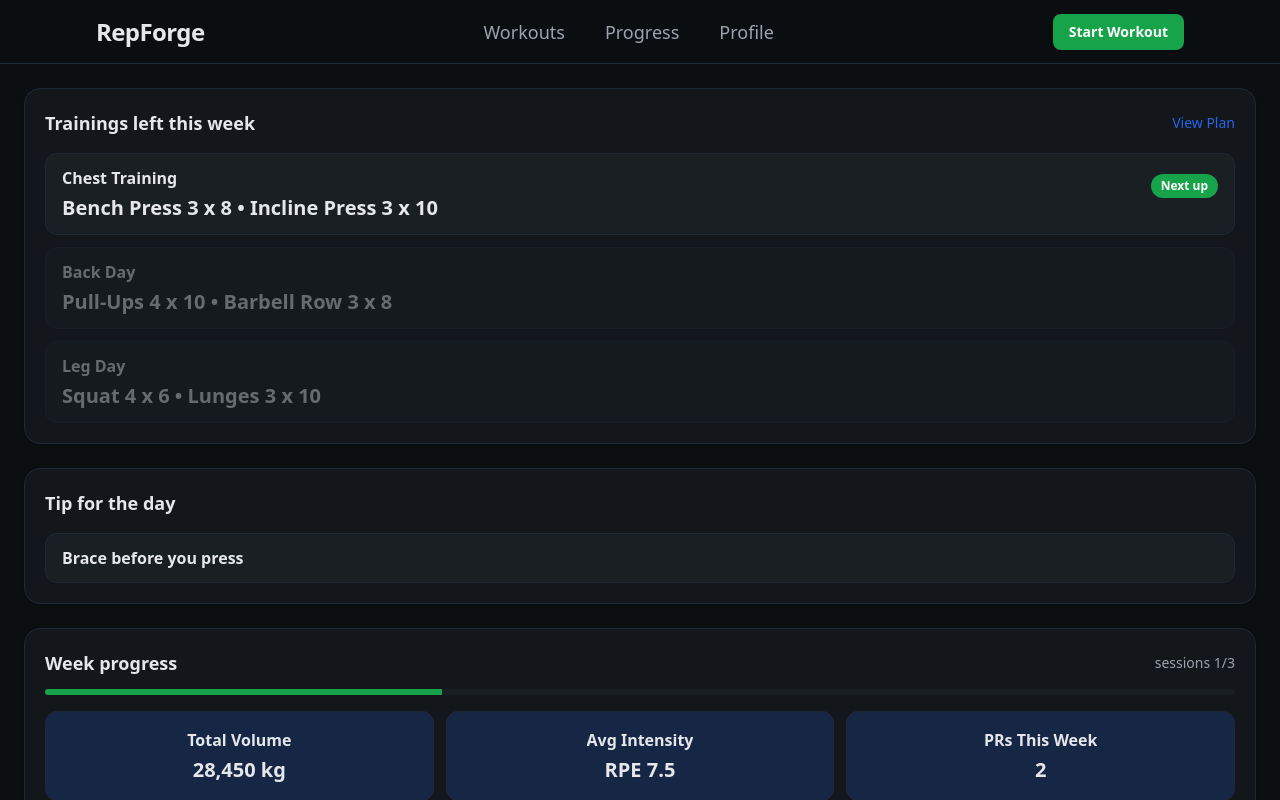
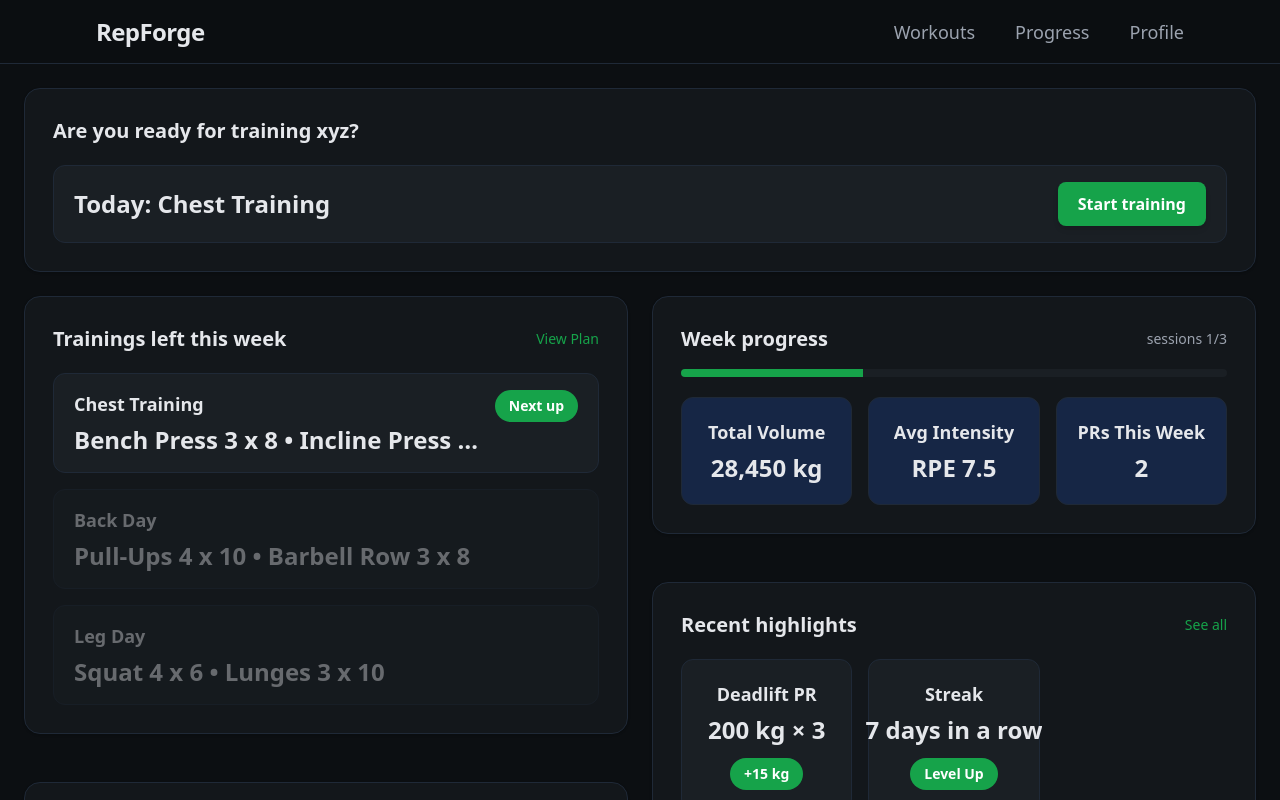
Before and after one commit to szymonadamowicz/SportApp, a Next.js app in the folder frontend-app/: page / in a window 1280 px wide. Shown: the top 800 px of the page. Built offline with nearby package versions, Linux system fonts and the light colour scheme.

Commit message:
homepage improvements with styles

```diff
--- a/frontend-app/src/app/components/InfoPanel.tsx
+++ b/frontend-app/src/app/components/InfoPanel.tsx
@@ -20,18 +20,18 @@ export default function InfoPanel({
   return (
     <section
       className={clsx(
-        "bg-bgCard border border-borderSoft rounded-2xl mt-6 p-4 md:p-5 shadow-sm",
+        "bg-bgCard border border-borderSoft rounded-2xl mt-6 p-6 md:p-7 shadow-sm",
         className
       )}
     >
       <div className="flex items-center justify-between gap-3">
-        <h3 className="text-textPrimary text-lg font-semibold">{title}</h3>
+        <h3 className="text-textPrimary text-xl font-semibold">{title}</h3>
 
         {anchorDesc ? (
           <a
             href={anchorDesc.href ?? "#"}
             onClick={anchorDesc.onClick}
-            className="text-sm text-infoBlue hover:underline hover:opacity-90 cursor-pointer select-none"
+            className="text-sm text-accent hover:underline hover:opacity-90 cursor-pointer select-none"
           >
             {anchorDesc.label}
           </a>
@@ -41,7 +41,7 @@ export default function InfoPanel({
       </div>
 
       {typeof progress === "number" && (
-        <div className="mt-3 h-1.5 w-full rounded-full bg-bgHighlight overflow-hidden">
+        <div className="mt-4 h-2 w-full rounded-full bg-bgHighlight overflow-hidden">
           <div
             className="h-full bg-accent transition-[width] duration-300"
             style={{ width: `${Math.min(Math.max(progress, 0), 1) * 100}%` }}
@@ -51,7 +51,7 @@ export default function InfoPanel({
       )}
 
       <div
-        className={clsx("mt-4", isRow ? "grid gap-3" : "flex flex-col gap-3")}
+        className={clsx("mt-5", isRow ? "grid gap-4" : "flex flex-col gap-4")}
         style={
           isRow
             ? ({
@@ -69,8 +69,8 @@ export default function InfoPanel({
             className={clsx(
               "rounded-xl border border-borderSoft transition duration-300",
               isRow
-                ? "p-4 flex flex-col justify-center items-center text-center"
-                : "px-4 py-3 flex items-start justify-between gap-3",
+                ? "p-5 flex flex-col justify-center items-center text-center"
+                : "px-5 py-4 flex items-start justify-between gap-4",
               dimOthers && idx !== 0
                 ? "opacity-40 hover:opacity-100"
                 : "opacity-100",
@@ -78,21 +78,40 @@ export default function InfoPanel({
             )}
           >
             <div className="min-w-0">
-              <div className="text-textPrimary font-semibold truncate">
+              <div className="text-textPrimary text-lg font-semibold truncate">
                 {it.title}
               </div>
               {it.subtitle && (
-                <div className="text-textPrimary text-xl font-bold mt-1 truncate">
+                <div className="text-textPrimary text-2xl font-bold mt-1.5 truncate">
                   {it.subtitle}
                 </div>
               )}
             </div>
 
-            {it.right && (
-              <div className="shrink-0 px-2.5 py-1 rounded-full bg-accent text-white text-xs font-semibold whitespace-nowrap mt-2">
+            {it.rightButton ? (
+              <a
+                href={it.rightButton.href}
+                className={clsx(
+                  "shrink-0 inline-flex items-center justify-center",
+                  "px-5 py-2.5 rounded-lg bg-accent text-white text-base font-semibold shadow-md",
+                  "hover:bg-accentHover hover:shadow-lg focus:outline-none focus:ring-2 focus:ring-accent/50",
+                  "transition-transform transform hover:scale-[1.03]",
+                  "whitespace-nowrap",
+                  isRow ? "mt-3" : ""
+                )}
+              >
+                {it.rightButton.label}
+              </a>
+            ) : it.right ? (
+              <div
+                className={clsx(
+                  "shrink-0 px-3.5 py-1.5 rounded-full bg-accent text-white text-sm font-semibold whitespace-nowrap",
+                  isRow ? "mt-3" : ""
+                )}
+              >
                 {it.right}
               </div>
-            )}
+            ) : null}
           </div>
         ))}
       </div>
--- a/frontend-app/src/app/components/Navbar.tsx
+++ b/frontend-app/src/app/components/Navbar.tsx
@@ -40,9 +40,11 @@ export default function Navbar() {
                   onClick={() => router.push(item.href)}
                   className={`
                     text-lg font-medium transition
-                    ${active
-                      ? "text-accent"
-                      : "text-textSecondary hover:text-textPrimary"}
+                    ${
+                      active
+                        ? "text-accent"
+                        : "text-textSecondary hover:text-textPrimary"
+                    }
                   `}
                 >
                   {item.label}
@@ -59,18 +61,6 @@ export default function Navbar() {
             );
           })}
         </ul>
-
-        <button
-          onClick={() => router.push("/start")}
-          className="
-            px-4 py-2 rounded-lg font-semibold text-sm
-            bg-accent hover:bg-accentHover text-white
-            shadow-sm transition-transform duration-150
-            hover:scale-[1.05] active:scale-[0.98]
-          "
-        >
-          Start Workout
-        </button>
       </nav>
     </header>
   );
--- a/frontend-app/src/app/components/pagesComponents/HomePage.tsx
+++ b/frontend-app/src/app/components/pagesComponents/HomePage.tsx
@@ -1,4 +1,5 @@
 import {
+  nextUp,
   recentHighlights,
   tipForTheDay,
   trainings,
@@ -9,6 +10,10 @@ import InfoPanel from "../InfoPanel";
 export default function HomePage() {
   return (
     <>
+      <InfoPanel title="Are you ready for training xyz?"  items={nextUp} />
+
+      <div className="columns-1 md:columns-2 gap-6">
+        <div className="break-inside-avoid inline-block w-full mb-6">
           <InfoPanel
             title="Trainings left this week"
             anchorDesc={{
@@ -18,7 +23,13 @@ export default function HomePage() {
             items={trainings}
             dimOthers={true}
           />
-      <InfoPanel title="Tip for the day" items={tipForTheDay.tip} />
+        </div>
+
+        <div className="break-inside-avoid inline-block w-full mb-6">
+          <InfoPanel title="Tips for the day" items={tipForTheDay.tip} />
+        </div>
+
+        <div className="break-inside-avoid inline-block w-full mb-6">
           <InfoPanel
             title="Week progress"
             desc={`sessions ${
@@ -32,13 +43,18 @@ export default function HomePage() {
             layout="row"
             maxPerRow={3}
           />
+        </div>
+
+        <div className="break-inside-avoid inline-block w-full mb-6">
           <InfoPanel
             title="Recent highlights"
-        anchorDesc={{ label: "See all", href:"/profile" }}
+            anchorDesc={{ label: "See all", href: "/profile" }}
             items={recentHighlights}
             layout="row"
             maxPerRow={3}
           />
+        </div>
+      </div>
     </>
   );
 }
--- a/frontend-app/src/app/mocks/HomePageMocks.ts
+++ b/frontend-app/src/app/mocks/HomePageMocks.ts
@@ -47,6 +47,12 @@ export const tipForTheDay: { tip: PanelItem[] } = {
     {
       title: "Brace before you press",
     },
+    {
+      title: "Lock you elbows before the press"
+    },
+    {
+      title: "Stay hydrated"
+    }
   ],
 };
 
@@ -85,3 +91,14 @@ export const recentHighlights: PanelItem[] = [
     right: "Level Up",
   },
 ];
+
+export const nextUp: PanelItem[] = [
+  {
+    title:"",
+    subtitle:`${trainings.length > 0 ? `Today: ${trainings[0].workout?.name}` : "You are done for the week"}`,
+    rightButton:{
+      href:"start-trainig",
+      label:"Start training"
+    }
+  },
+]
--- a/frontend-app/src/app/types/types.ts
+++ b/frontend-app/src/app/types/types.ts
@@ -23,6 +23,10 @@ export interface PanelItem {
   right?: React.ReactNode;
   workout?: Workout;
   bgColor?: string;
+  rightButton?: {
+    href: string;
+    label: string;
+  };
 }
 
 export interface InfoPanelProps {
```
Lines whose indentation alone changed are shown as unchanged.
